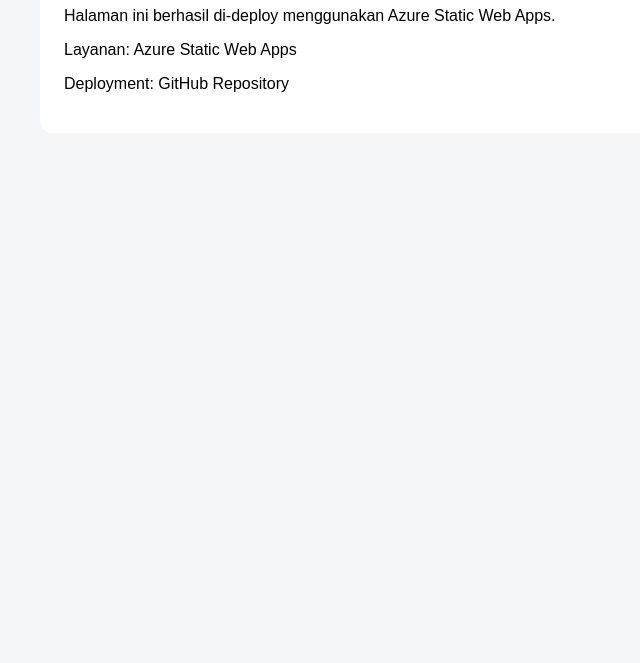
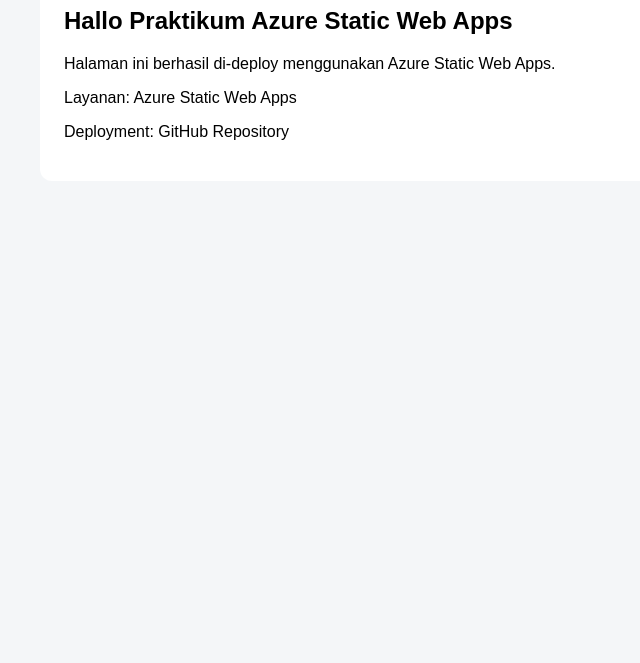
Before and after one commit to aaliyafazila/repo-swa-019, a plain HTML site: page index.html in a window 1280 px wide. Shown: the part 137-800 px from the top of the page, without its empty margins (0-640 px from the left). Drawn offline with Linux system fonts and the light colour scheme.

Commit message:
Update index.html

```diff
--- a/index.html
+++ b/index.html
@@ -12,6 +12,7 @@
 <body>
     <div class="container">
         <h1>Praktikum Azure Static Web Apps</h1>
+        <h2>Hallo Praktikum Azure Static Web Apps</h2>
         <p>Halaman ini berhasil di-deploy menggunakan Azure Static Web Apps.</p>
         <p>Layanan: Azure Static Web Apps</p>
         <p>Deployment: GitHub Repository</p>
```
